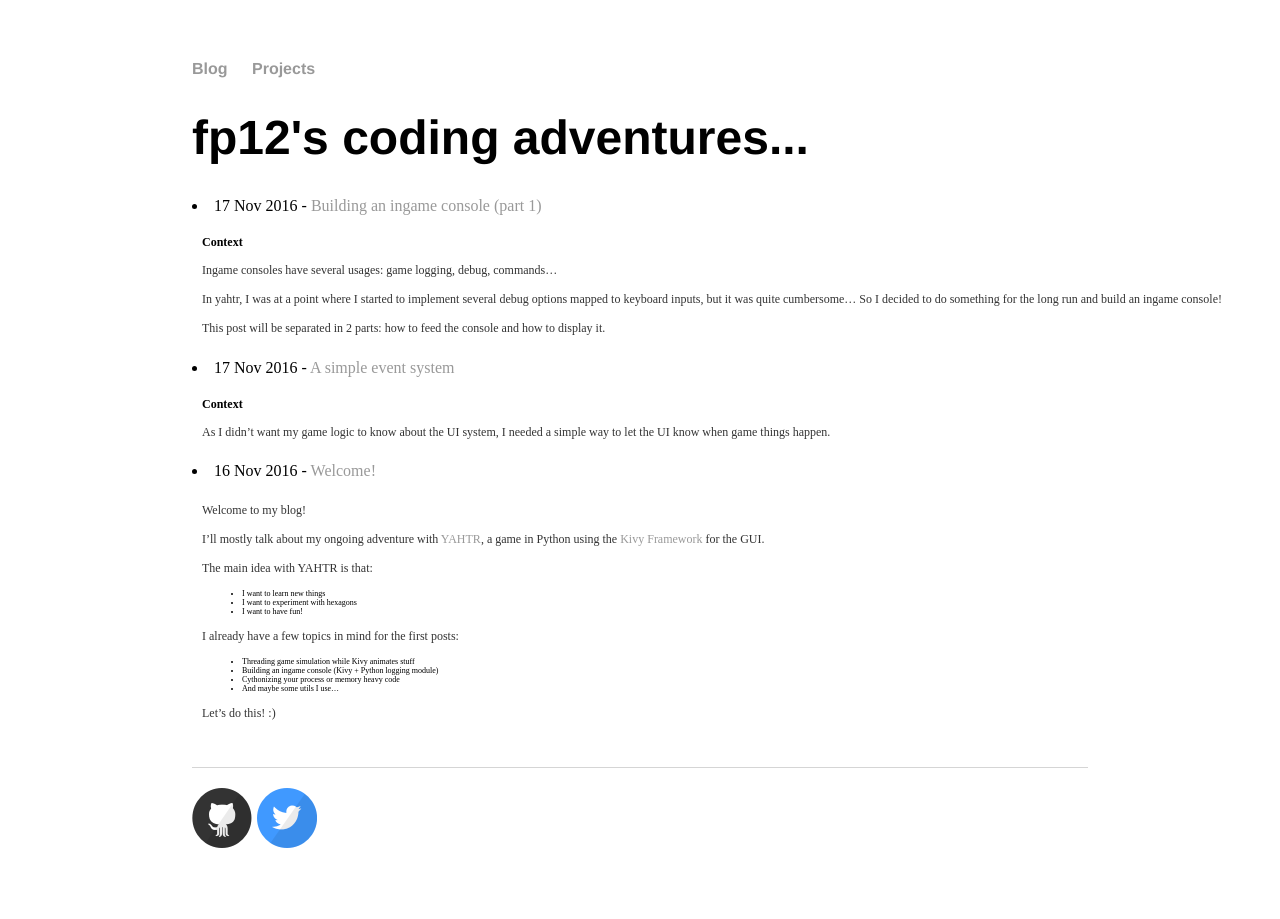
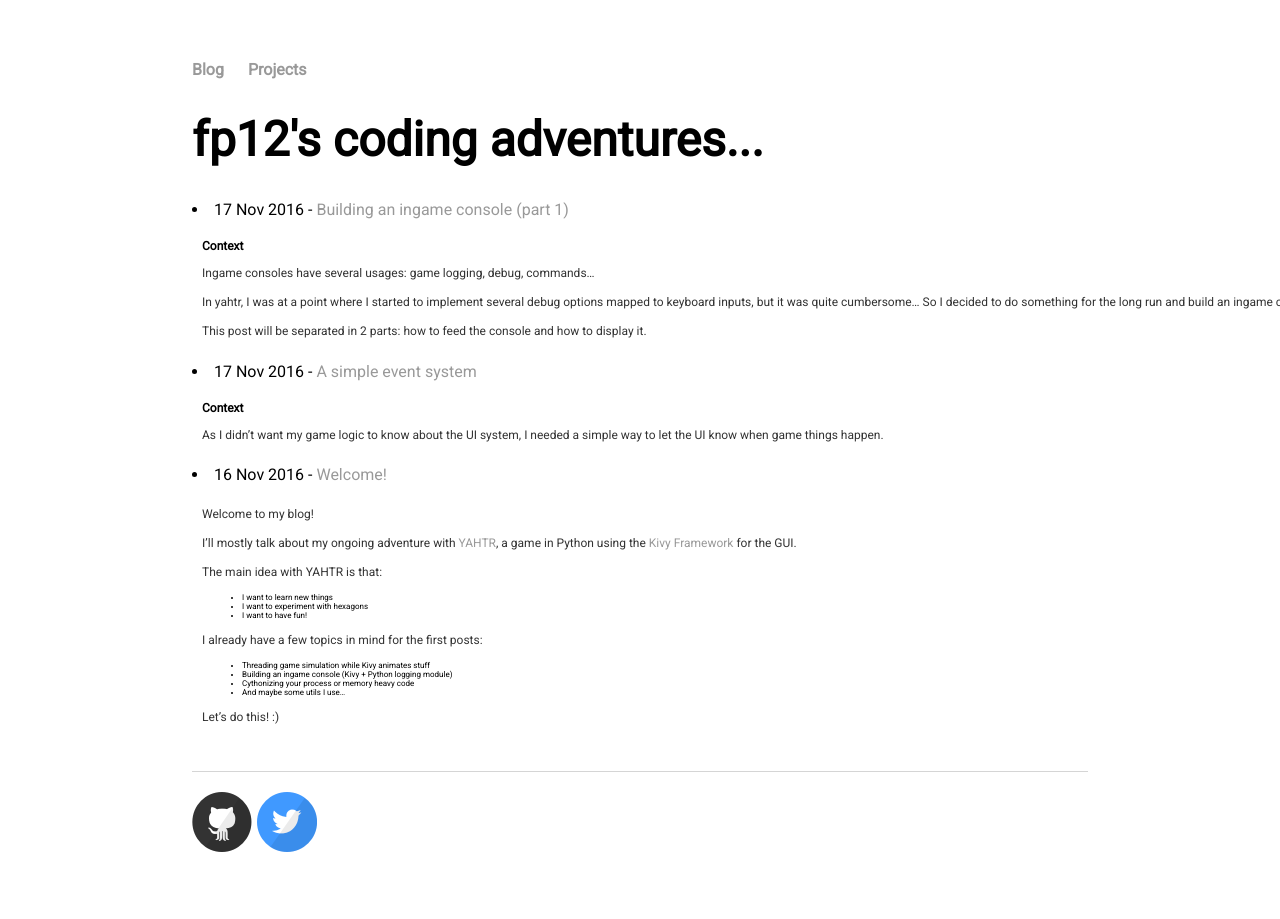
Before and after one commit to fp12/fp12.github.io, a Jekyll site: the page built from index.html, in a window 1280 px wide. Built offline with Jekyll 4.4.1, drawn with Linux system fonts in a browser that asks for light colours.

Commit message:
testing roboto font

```diff
--- a/_layouts/default.html
+++ b/_layouts/default.html
@@ -2,9 +2,9 @@
 <html>
 	<head>
 		<title>{{ page.title }}</title>
-		<!-- link to main stylesheet -->
 		<link rel="stylesheet" type="text/css" href="/css/main.css">
 		<link rel="stylesheet" type="text/css" href="/css/monokai.css">
+		<link href="https://fonts.googleapis.com/css?family=Roboto" rel="stylesheet">
 	</head>
 	<body>
 		<nav>
--- a/css/main.css
+++ b/css/main.css
@@ -1,9 +1,10 @@
 body {
+    font-family:'Roboto', sans-serif;
     margin: 60px auto;
     width: 70%;
 }
 nav ul, footer ul {
-    font-family:'Helvetica', 'Arial', 'Sans-Serif';
+    font-family:'Roboto', sans-serif;
     padding: 0px;
     list-style: none;
     font-weight: bold;
@@ -21,7 +22,7 @@
 }
 h1 {
     font-size: 3em;
-    font-family:'Helvetica', 'Arial', 'Sans-Serif';
+    font-family:'Roboto', sans-serif;
 }
 p {
     font-size: 1.5em;
```
